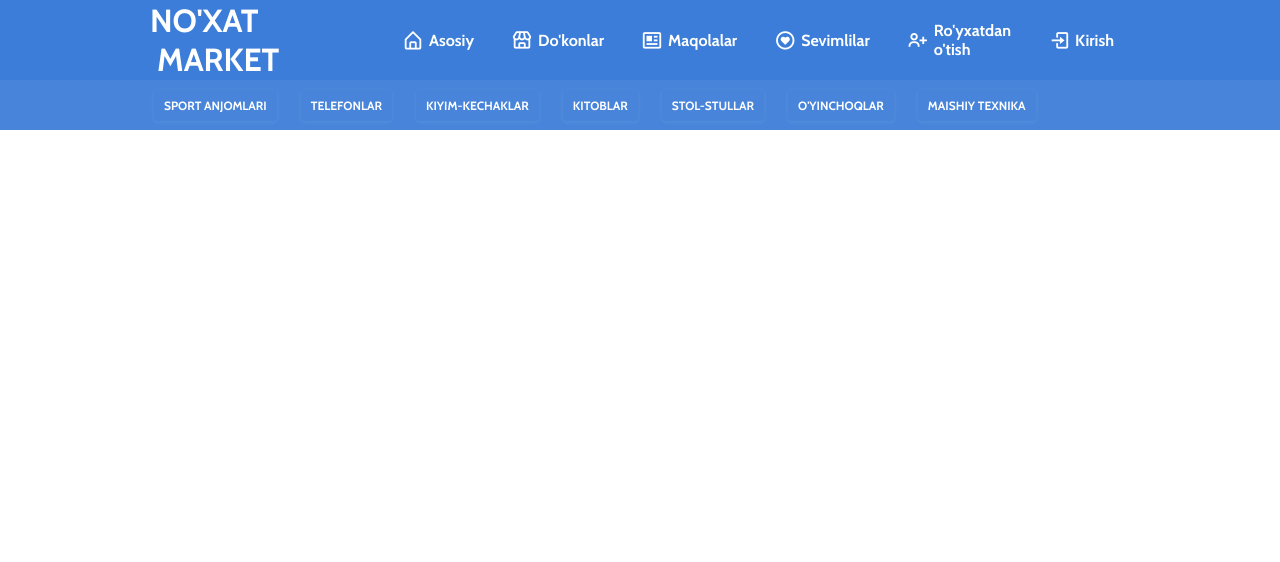
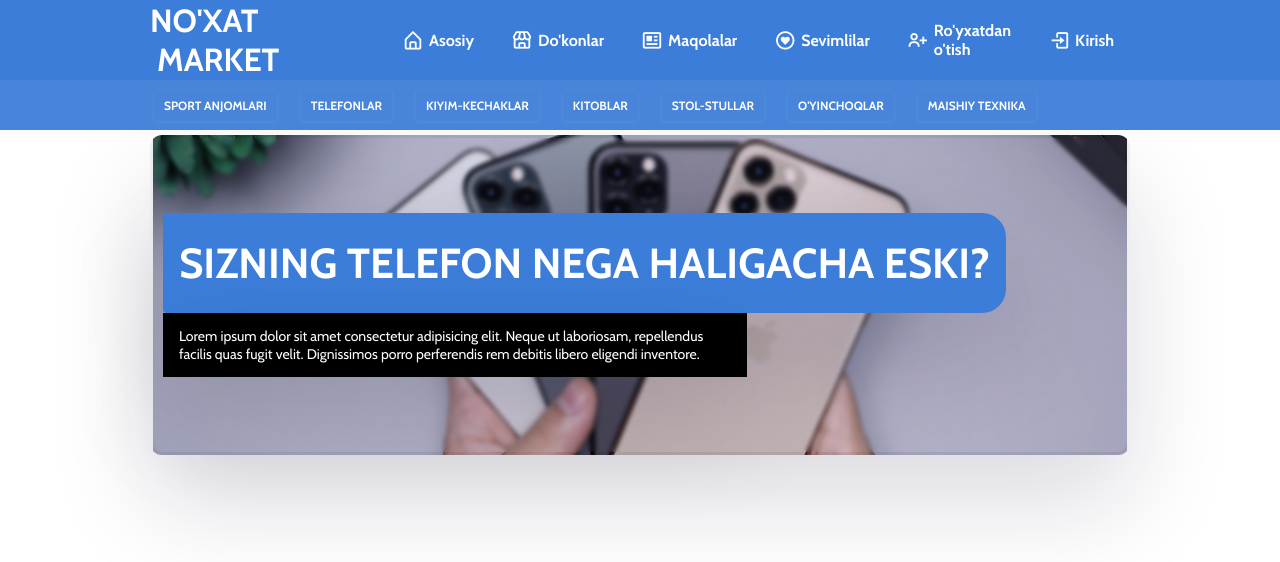
Before and after one commit to market-n/market-client, a React (Create React App) app: page / in a window 1280 px wide. Shown: the top 562 px of the page. Built offline with nearby package versions, Linux system fonts and the light colour scheme.

Commit message:
homeda home mainni olib kelindi

```diff
--- a/src/components/home-main/home-main.css
+++ b/src/components/home-main/home-main.css
@@ -37,7 +37,7 @@
 }
 .HomeMainImg__text {
   background: #000;
-  padding: 14px 6px;
+  padding: 14px 16px;
   font-size: 14px;
   width: 60%;
   margin-left: 10px;
--- a/src/pages/home/home.jsx
+++ b/src/pages/home/home.jsx
@@ -1,10 +1,11 @@
 import { Fragment } from "react";
 import "./home.css";
-import { Header } from "../../components";
+import { Header, HomeMain } from "../../components";
 export const Home = () => {
   return (
     <Fragment>
       <Header />
+      <HomeMain />
     </Fragment>
   );
 };
```
